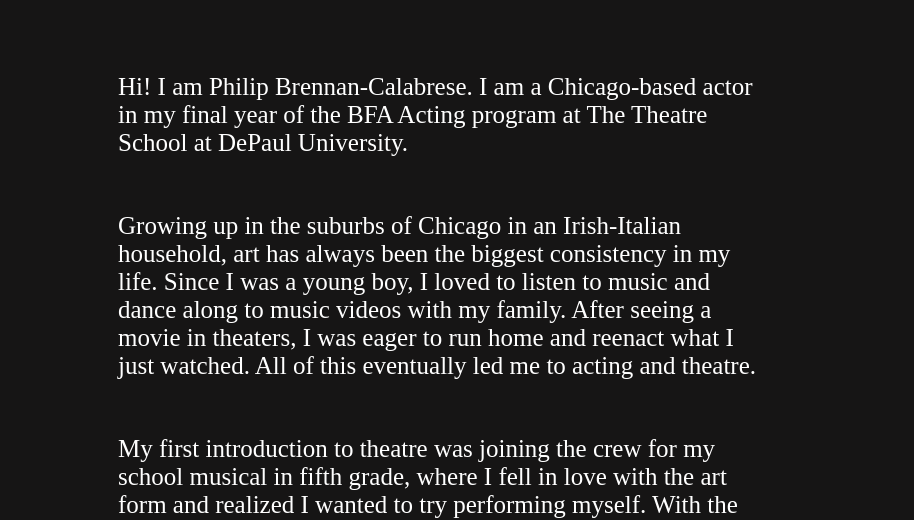
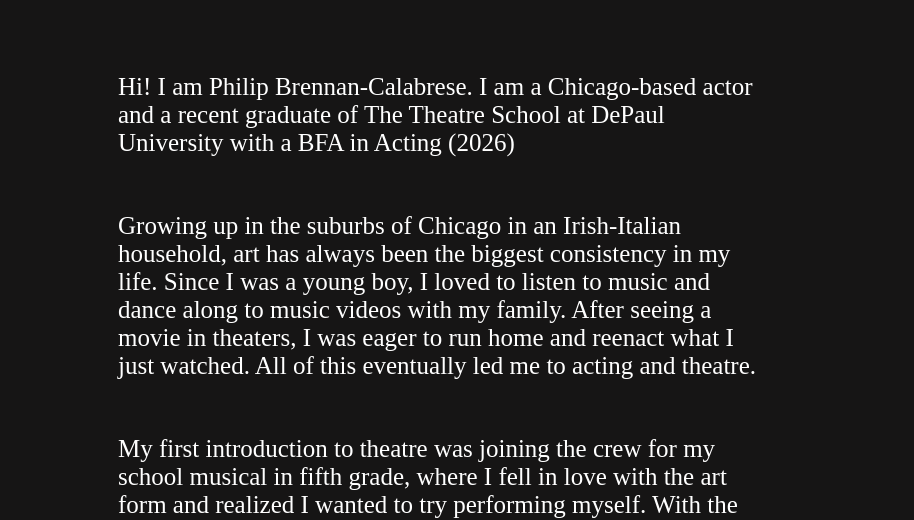
Before and after one commit to philipbcalabrese/pbc-portfolio-main, a plain HTML site: page about_me.html in a window 1280 px wide. Shown: the part 280-800 px from the top of the page, without its empty margins (202-1116 px from the left). Drawn offline with Linux system fonts and the light colour scheme; a script that the page names is missing.

Commit message:
Adding new about me & updated reel

```diff
--- a/about_me.html
+++ b/about_me.html
@@ -33,7 +33,7 @@
         </div>
         <div class = 'me-text'>
             <p>
-                Hi! I am Philip Brennan-Calabrese. I am a Chicago-based actor in my final year of the BFA Acting program at The Theatre School at DePaul University.             </p>
+                Hi! I am Philip Brennan-Calabrese. I am a Chicago-based actor and a recent graduate of The Theatre School at DePaul University with a BFA in Acting (2026)
             <p>
                 Growing up in the suburbs of Chicago in an Irish-Italian household, art has always been the biggest consistency in my life. Since I was a young boy, I loved to listen to music and dance along to music videos with my family. After seeing a movie in theaters, I was eager to run home and reenact what I just watched. All of this eventually led me to acting and theatre.              </p>
             <p>
```
Also changed, not shown: reels.html (+1 -1 lines).
